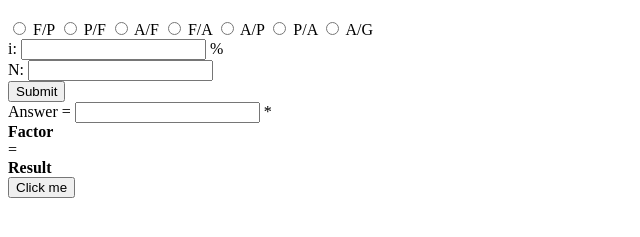
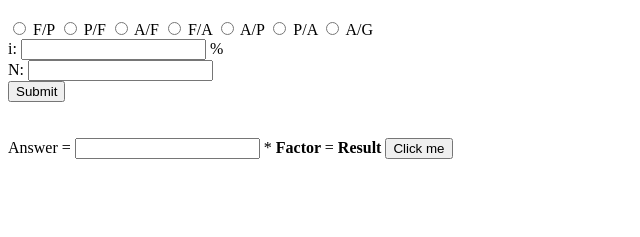
Before and after one commit to curiouskunal/Factor_Formulas, a plain HTML site: page index.html in a window 1280 px wide. Shown: the part 61-298 px from the top of the page, without its empty margins (0-640 px from the left). Drawn offline with Linux system fonts and the light colour scheme.

Commit message:
alightmnet

```diff
--- a/index.html
+++ b/index.html
@@ -29,14 +29,16 @@
     N: <input type="text" name="N"> <br>
     <input type="button" value="Submit" onclick="result()">
 </form>
+<br>
+<br>
 <div class = "container">
-    Answer =
+    <a>Answer =</a>
     <input type="text" name="num">
-    *
-    <div id="ans"> Factor  </div>
-    =
+    <a>*</a>
+    <a id="ans"> Factor  </a>
+    <a>=</a>
 
-    <div id="final"> Result </div>
+    <a id="final"> Result </a>
 
     <button onclick="answer()">Click me</button>
 </div>
```
